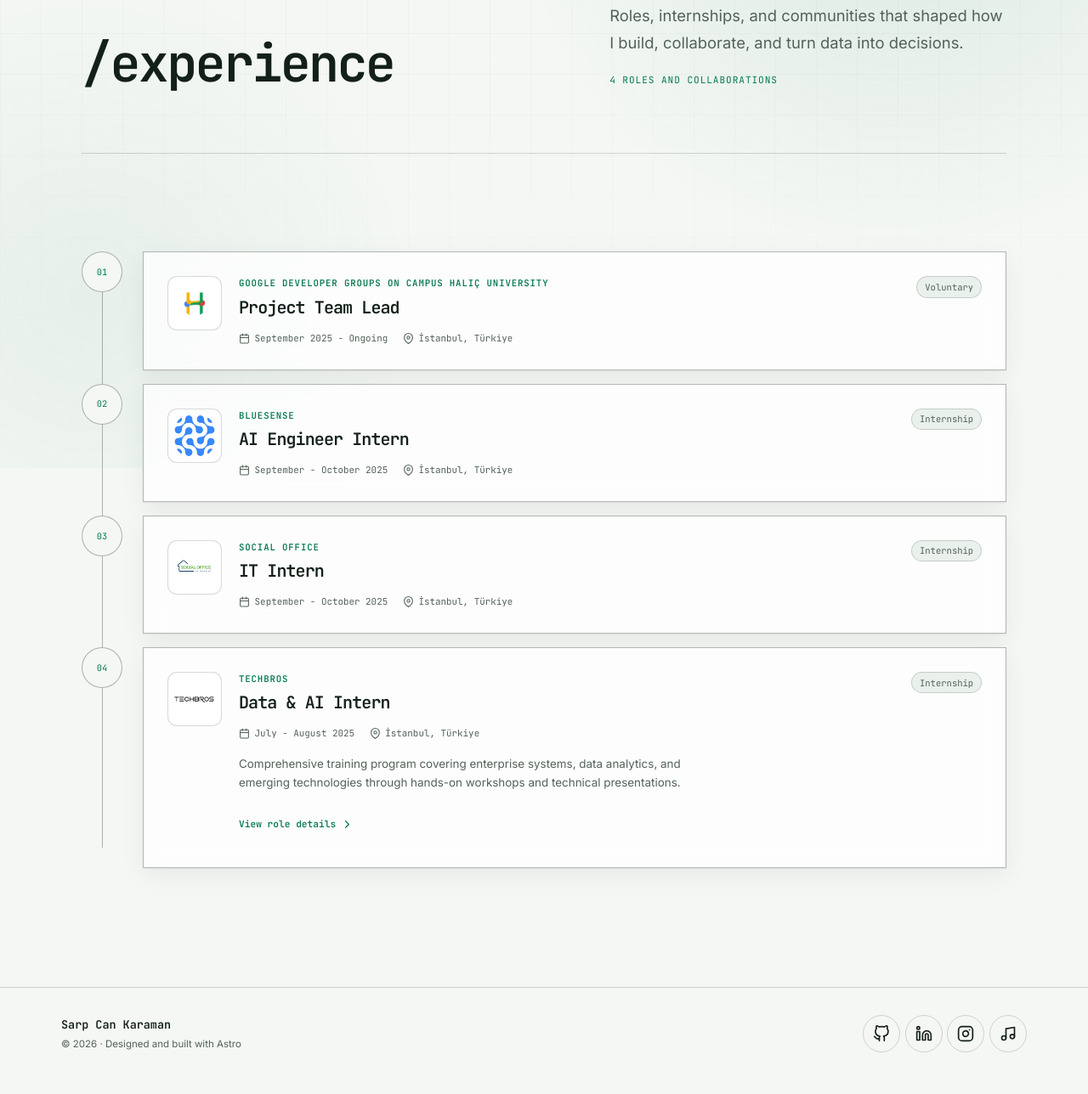
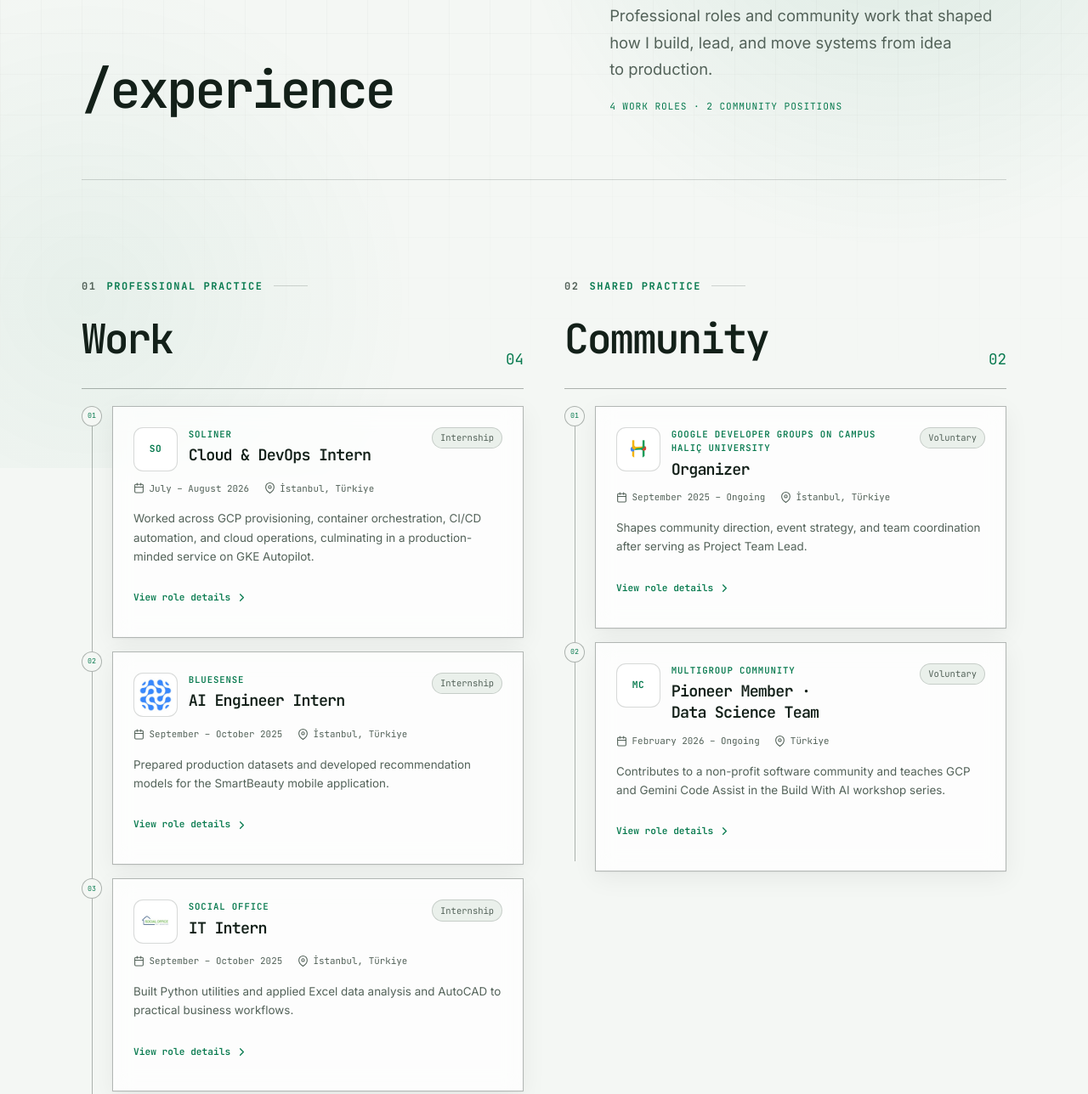
Before and after one commit to sarpowsky/sarpowsky.github.io, an Astro site: page /experience in a window 1280 px wide. Shown: the part 249-1537 px from the top of the page at 85% size. Built offline with nearby package versions, Linux system fonts and the light colour scheme; Astro itself is replaced by a stand-in of ours.

Commit message:
feat(experience): separate work and community roles

```diff
--- /dev/null
+++ b/src/components/features/ExperienceCard.astro
@@ -0,0 +1,61 @@
+---
+import type { CollectionEntry } from 'astro:content';
+import ExperienceMark from '@components/features/ExperienceMark.astro';
+import Icon from '@components/ui/Icon.astro';
+
+interface Props {
+  entry: CollectionEntry<'experience'>;
+  index: number;
+  hasDetails: boolean;
+}
+
+const { entry, index, hasDetails } = Astro.props;
+const isCurrent = /ongoing|present/i.test(entry.data.duration);
+---
+
+<li class="experience-item">
+  <div class="experience-marker" aria-hidden="true">
+    <span>{String(index + 1).padStart(2, '0')}</span>
+  </div>
+
+  <article class="experience-card surface-card">
+    <div class="experience-card-top">
+      <div class="experience-identity">
+        <ExperienceMark company={entry.data.company} logo={entry.data.logo} />
+        <div>
+          <p class="experience-company">{entry.data.company}</p>
+          <h3>{entry.data.role}</h3>
+        </div>
+      </div>
+      <span class:list={['tag', { 'tag-current': isCurrent }]}>{entry.data.type}</span>
+    </div>
+
+    <div class="experience-meta">
+      <span>
+        <Icon name="calendar" size={13} />
+        {entry.data.duration}
+      </span>
+      <span>
+        <Icon name="map-pin" size={13} />
+        {entry.data.location}
+      </span>
+    </div>
+
+    {entry.data.summary && <p class="experience-summary">{entry.data.summary}</p>}
+
+    {
+      hasDetails && (
+        <button
+          type="button"
+          class="experience-open"
+          data-modal-open={`exp-${entry.id}`}
+          aria-haspopup="dialog"
+          aria-label={`View role details for ${entry.data.role} at ${entry.data.company}`}
+        >
+          View role details
+          <Icon name="chevron-right" size={15} />
+        </button>
+      )
+    }
+  </article>
+</li>
--- /dev/null
+++ b/src/components/features/ExperienceMark.astro
@@ -0,0 +1,37 @@
+---
+import { Image } from 'astro:assets';
+import { resolveImage } from '@lib/images';
+
+interface Props {
+  company: string;
+  logo?: string;
+}
+
+const { company, logo } = Astro.props;
+const words = company.split(/[\s&]+/).filter(Boolean);
+const initials =
+  words.length > 1
+    ? words
+        .slice(0, 2)
+        .map((word) => word[0])
+        .join('')
+        .toUpperCase()
+    : company.slice(0, 2).toUpperCase();
+---
+
+{
+  logo ? (
+    <Image
+      src={resolveImage(logo)}
+      alt=""
+      width={56}
+      height={56}
+      class="card-logo experience-mark"
+      loading="lazy"
+    />
+  ) : (
+    <span class="card-logo experience-mark experience-logo-fallback" aria-hidden="true">
+      {initials}
+    </span>
+  )
+}
--- a/src/content.config.ts
+++ b/src/content.config.ts
@@ -68,7 +68,7 @@ const experience = defineCollection({
     location: z.string(),
     duration: z.string(),
     type: z.enum(['Internship', 'Voluntary', 'Full-time', 'Part-time', 'Freelance']),
-    logo: assetPath,
+    logo: assetPath.optional(),
     summary: z.string().optional(),
     order,
     draft: z.boolean().default(false),
--- a/src/content/experience/bluesense.md
+++ b/src/content/experience/bluesense.md
@@ -2,8 +2,17 @@
 role: AI Engineer Intern
 company: BLUESENSE
 location: "İstanbul, Türkiye"
-duration: September - October 2025
+duration: September – October 2025
 type: Internship
 logo: /src/assets/experience/bluesense_ai_logo.jpeg
 order: 2
+summary: "Prepared production datasets and developed recommendation models for the SmartBeauty mobile application."
 ---
+
+Supported recommendation-system development for the SmartBeauty mobile application using real production data.
+
+## Recommendation work
+
+- Cleaned and prepared tabular datasets for model development
+- Engineered features and iterated on recommendation models
+- Evaluated model performance against production data
--- a/src/content/experience/gdg-on-halic.md
+++ b/src/content/experience/gdg-on-halic.md
@@ -1,9 +1,23 @@
 ---
-role: Project Team Lead
+role: Organizer
 company: Google Developer Groups on Campus Haliç University
 location: "İstanbul, Türkiye"
-duration: September 2025 - Ongoing
+duration: September 2025 – Ongoing
 type: Voluntary
 logo: /src/assets/experience/gdg-halic-logo.png
 order: 1
+summary: "Shapes community direction, event strategy, and team coordination after serving as Project Team Lead."
 ---
+
+Joined the community's project leadership in September 2025 and moved into the Organizer role in July 2026.
+
+## Organizer · July 2026 – Ongoing
+
+- Leads community direction, event strategy, and cross-functional team coordination
+- Coordinates the people and planning behind technical learning events
+
+## Project Team Lead · September 2025 – July 2026
+
+- Led technical operations and oversaw projects developed within the team
+- Organized midterm workshops on Python, data structures, and object-oriented programming
+- Co-organized Haliç Engineering Summit '25
--- /dev/null
+++ b/src/content/experience/multigroup-community.md
@@ -0,0 +1,17 @@
+---
+role: Pioneer Member · Data Science Team
+company: MultiGroup Community
+location: Türkiye
+duration: February 2026 – Ongoing
+type: Voluntary
+order: 2
+summary: "Contributes to a non-profit software community and teaches GCP and Gemini Code Assist in the Build With AI workshop series."
+---
+
+Contribute to projects and courses within Developer MultiGroup, a non-profit software community built around collaborative technical learning.
+
+## Community work
+
+- Participate in the Data Science Team as a Pioneer Member
+- Instruct Build With AI sessions covering Google Cloud Platform and Gemini Code Assist
+- Support workshops organized with Google for Developers
--- a/src/content/experience/social-office.md
+++ b/src/content/experience/social-office.md
@@ -2,8 +2,17 @@
 role: IT Intern
 company: Social Office
 location: "İstanbul, Türkiye"
-duration: September - October 2025
+duration: September – October 2025
 type: Internship
 logo: /src/assets/experience/social-office-logo.jpeg
 order: 3
+summary: "Built Python utilities and applied Excel data analysis and AutoCAD to practical business workflows."
 ---
+
+Contributed to applied IT tasks across software, analysis, and technical drafting.
+
+## Applied work
+
+- Developed Python programs for practical business tasks
+- Applied Excel to data analysis and operational workflows
+- Produced technical designs and drafts with AutoCAD
--- /dev/null
+++ b/src/content/experience/soliner.md
@@ -0,0 +1,24 @@
+---
+role: Cloud & DevOps Intern
+company: Soliner
+location: "İstanbul, Türkiye"
+duration: July – August 2026
+type: Internship
+order: 1
+summary: "Worked across GCP provisioning, container orchestration, CI/CD automation, and cloud operations, culminating in a production-minded service on GKE Autopilot."
+---
+
+Worked across the delivery path from local Linux workflows to repeatable cloud deployments on Google Cloud Platform.
+
+## Infrastructure and delivery
+
+- Provisioned and configured GCP services with attention to IAM, networking, security, and cost
+- Containerized workloads with multi-stage, non-root Docker images and deployed them with Kubernetes
+- Automated testing, linting, and deployment through GitHub Actions CI/CD pipelines
+- Applied monitoring, logging, and Infrastructure as Code principles to repeatable environments
+
+## Applied project
+
+- Built K8s Carbon Advisor, a FastAPI rightsizing and carbon-estimation service on GKE Autopilot
+- Used Horizontal Pod Autoscaling and keyless authentication through Workload Identity Federation
+- Validated pod self-healing with 250 of 250 requests served during a simulated failure
--- a/src/content/experience/techbros.md
+++ b/src/content/experience/techbros.md
@@ -2,31 +2,22 @@
 role: "Data & AI Intern"
 company: TECHBROS
 location: "İstanbul, Türkiye"
-duration: July - August 2025
+duration: July – August 2025
 type: Internship
 logo: /src/assets/experience/techbros-logo.jpeg
 order: 4
-summary: "Comprehensive training program covering enterprise systems, data analytics, and emerging technologies through hands-on workshops and technical presentations."
+summary: "Completed a month-long training program spanning enterprise systems, data analytics, DevOps, and applied machine learning."
 ---
 
-Participated in TechBros InternCamp2025, an intensive month-long training program that provided comprehensive exposure to enterprise-level technologies and modern data engineering practices. The program combined theoretical learning with practical implementation across multiple technology domains.
+Participated in TechBros InternCamp2025, an intensive month-long program combining structured training, practical exercises, workshops, and technical presentations.
 
-## Responsibilities
+## Focus areas
 
-- Developed expertise in ERP and CRM systems architecture and integration patterns
-- Implemented DevOps methodologies and deployment pipelines for scalable applications
-- Gained hands-on experience in Business Intelligence and Data Analytics fundamentals
-- Designed and optimized Data Warehousing solutions and ETL/ELT processes
-- Created interactive data visualizations and performed advanced statistical analysis
-- Worked with SQL and NoSQL database management systems for enterprise applications
-- Explored Generative AI applications and implementation strategies in real-world scenarios
-- Integrated Machine Learning solutions into enterprise environments and workflows
-- Participated in technical workshops and delivered presentations on emerging technologies
-- Collaborated with cross-functional teams on data-driven business solutions
+- Trained in DevOps practices, deployment pipelines, and ERP/CRM integration concepts
+- Practiced SQL and NoSQL database management alongside data warehousing and ETL workflows
+- Explored business intelligence, data visualization, statistical analysis, and ML integration
+- Completed hands-on workshops and delivered technical presentations on emerging technologies
 
-## Achievements
+## Outcome
 
-- Successfully completed comprehensive enterprise systems training
-- Developed proficiency in end-to-end data pipeline design and implementation
-- Gained practical experience with industry-standard BI and analytics tools
-- Built foundational knowledge in AI/ML integration for enterprise environments
+- Built a broader foundation for working across data, infrastructure, and enterprise systems
--- a/src/pages/experience.astro
+++ b/src/pages/experience.astro
@@ -1,13 +1,13 @@
 ---
-import { Image } from 'astro:assets';
 import { render } from 'astro:content';
-import BaseLayout from '@layouts/BaseLayout.astro';
+import ExperienceCard from '@components/features/ExperienceCard.astro';
+import ExperienceMark from '@components/features/ExperienceMark.astro';
 import PageIntro from '@components/layout/PageIntro.astro';
 import Icon from '@components/ui/Icon.astro';
 import Modal from '@components/ui/Modal.astro';
 import ModalController from '@components/ui/modal-controller.astro';
+import BaseLayout from '@layouts/BaseLayout.astro';
 import { getExperience } from '@lib/content';
-import { resolveImage } from '@lib/images';
 
 const experience = await getExperience();
 
@@ -17,9 +17,28 @@ const entries = await Promise.all(
   experience.map(async (entry) => ({
     entry,
     Content: (await render(entry)).Content,
-    hasDetails: Boolean(entry.data.summary || entry.body?.trim()),
+    hasDetails: Boolean(entry.body?.trim()),
   }))
 );
+
+const workEntries = entries.filter(({ entry }) => entry.data.type !== 'Voluntary');
+const communityEntries = entries.filter(({ entry }) => entry.data.type === 'Voluntary');
+const lanes = [
+  {
+    id: 'work-experience',
+    index: '01',
+    label: 'Professional practice',
+    title: 'Work',
+    entries: workEntries,
+  },
+  {
+    id: 'community-experience',
+    index: '02',
+    label: 'Shared practice',
+    title: 'Community',
+    entries: communityEntries,
+  },
+];
 ---
 
 <BaseLayout
@@ -31,71 +50,36 @@ const entries = await Promise.all(
       index="03"
       label="Field notes"
       title="/experience"
-      description="Roles, internships, and communities that shaped how I build, collaborate, and turn data into decisions."
-      meta={`${entries.length} roles and collaborations`}
+      description="Professional roles and community work that shaped how I build, lead, and move systems from idea to production."
+      meta={`${workEntries.length} work roles · ${communityEntries.length} community positions`}
     />
 
-    <ol class="experience-timeline">
+    <div class="experience-columns">
       {
-        entries.map(({ entry, hasDetails }, index) => (
-          <li class="experience-item">
-            <div class="experience-marker" aria-hidden="true">
-              <span>{String(index + 1).padStart(2, '0')}</span>
+        lanes.map((lane) => (
+          <section class="experience-lane" aria-labelledby={lane.id}>
+            <div class="experience-lane-heading">
+              <div>
+                <p class="eyebrow">
+                  <span aria-hidden="true">{lane.index}</span> {lane.label}
+                </p>
+                <h2 id={lane.id}>{lane.title}</h2>
+              </div>
+              <span class="experience-lane-count">
+                <span class="sr-only">{lane.entries.length} entries</span>
+                <span aria-hidden="true">{String(lane.entries.length).padStart(2, '0')}</span>
+              </span>
             </div>
 
-            <article class="experience-card surface-card">
-              <Image
-                src={resolveImage(entry.data.logo)}
-                alt=""
-                width={64}
-                height={64}
-                class="card-logo"
-                loading="lazy"
-              />
-
-              <div class="experience-content">
-                <div class="experience-title-row">
-                  <div>
-                    <p class="experience-company">{entry.data.company}</p>
-                    <h2>{entry.data.role}</h2>
-                  </div>
-                  <span
-                    class:list={['tag', { 'tag-current': entry.data.duration.includes('Ongoing') }]}
-                  >
-                    {entry.data.type}
-                  </span>
-                </div>
-
-                <div class="experience-meta">
-                  <span>
-                    <Icon name="calendar" size={13} />
-                    {entry.data.duration}
-                  </span>
-                  <span>
-                    <Icon name="map-pin" size={13} />
-                    {entry.data.location}
-                  </span>
-                </div>
-
-                {entry.data.summary && <p class="experience-summary">{entry.data.summary}</p>}
-
-                {hasDetails && (
-                  <button
-                    type="button"
-                    class="experience-open"
-                    data-modal-open={`exp-${entry.id}`}
-                    aria-haspopup="dialog"
-                  >
-                    View role details
-                    <Icon name="chevron-right" size={15} />
-                  </button>
-                )}
-              </div>
-            </article>
-          </li>
+            <ol class="experience-list">
+              {lane.entries.map(({ entry, hasDetails }, index) => (
+                <ExperienceCard entry={entry} index={index} hasDetails={hasDetails} />
+              ))}
+            </ol>
+          </section>
         ))
       }
-    </ol>
+    </div>
   </div>
 
   {
@@ -104,13 +88,7 @@ const entries = await Promise.all(
         hasDetails && (
           <Modal id={`exp-${entry.id}`} labelledby={`exp-${entry.id}-title`}>
             <div class="modal-heading">
-              <Image
-                src={resolveImage(entry.data.logo)}
-                alt=""
-                width={56}
-                height={56}
-                class="card-logo"
-              />
+              <ExperienceMark company={entry.data.company} logo={entry.data.logo} />
               <div>
                 <p class="modal-kicker">{entry.data.company}</p>
                 <h2 id={`exp-${entry.id}-title`}>{entry.data.role}</h2>
--- a/src/styles/components.css
+++ b/src/styles/components.css
@@ -804,19 +804,49 @@
 
 /* --------------------------------------------------------------- experience */
 
-.experience-timeline {
+.experience-columns {
+  display: grid;
+  gap: clamp(3rem, 8vw, 5rem);
+}
+
+.experience-lane {
+  min-width: 0;
+}
+
+.experience-lane-heading {
+  display: flex;
+  align-items: flex-end;
+  justify-content: space-between;
+  gap: 1rem;
+  margin-bottom: 1.25rem;
+  padding-bottom: 1.25rem;
+  border-bottom: 1px solid var(--border-strong);
+}
+
+.experience-lane-heading h2 {
+  margin-top: 0.45rem;
+  font-size: clamp(2rem, 5vw, 3rem);
+}
+
+.experience-lane-count {
+  color: var(--accent);
+  font-family: var(--font-mono);
+  font-size: 1.1rem;
+}
+
+.experience-list {
   position: relative;
   display: flex;
   flex-direction: column;
   gap: 1rem;
 }
 
-.experience-timeline::before {
+.experience-list::before {
   content: '';
   position: absolute;
-  top: 1.5rem;
-  bottom: 1.5rem;
-  left: 1.5rem;
+  top: 0.75rem;
+  bottom: 0.75rem;
+  left: 0.75rem;
   width: 1px;
   background: var(--border-strong);
 }
@@ -824,8 +854,8 @@
 .experience-item {
   position: relative;
   display: grid;
-  grid-template-columns: 3rem minmax(0, 1fr);
-  gap: clamp(0.75rem, 3vw, 1.5rem);
+  grid-template-columns: 1.5rem minmax(0, 1fr);
+  gap: 0.75rem;
 }
 
 .experience-marker {
@@ -834,45 +864,63 @@
   display: grid;
   place-items: center;
   align-self: start;
-  width: 3rem;
-  height: 3rem;
+  width: 1.5rem;
+  height: 1.5rem;
   border: 1px solid var(--border-strong);
   border-radius: 50%;
   background: var(--bg);
   color: var(--accent);
   font-family: var(--font-mono);
-  font-size: 0.65rem;
+  font-size: 0.52rem;
 }
 
 .experience-card {
   display: flex;
-  gap: 1.25rem;
-  padding: clamp(1.25rem, 3vw, 1.75rem);
+  min-width: 0;
+  flex-direction: column;
+  padding: clamp(1.1rem, 3vw, 1.5rem);
   transition:
     border-color 0.25s var(--ease-out-soft),
     box-shadow 0.3s var(--ease-out-soft);
 }
 
-.experience-card:has(.experience-open):hover {
+.experience-card:has(.experience-open:hover),
+.experience-card:focus-within {
   border-color: var(--accent);
   box-shadow: var(--shadow-lg);
 }
 
+.experience-card-top {
+  display: flex;
+  align-items: flex-start;
+  justify-content: space-between;
+  gap: 0.85rem;
+}
+
+.experience-identity {
+  display: flex;
+  min-width: 0;
+  align-items: flex-start;
+  gap: 0.8rem;
+}
+
+.experience-identity > div {
+  min-width: 0;
+}
+
 .experience-card .card-logo {
-  width: 4rem;
-  height: 4rem;
-}
-
-.experience-content {
-  flex: 1;
-  min-width: 0;
-}
-
-.experience-title-row {
-  display: flex;
-  align-items: start;
-  justify-content: space-between;
-  gap: 1rem;
+  width: 3.25rem;
+  height: 3.25rem;
+}
+
+.experience-logo-fallback {
+  display: grid;
+  place-items: center;
+  color: var(--accent);
+  font-family: var(--font-mono);
+  font-size: 0.7rem;
+  font-weight: 700;
+  letter-spacing: 0.05em;
 }
 
 .experience-company {
@@ -881,12 +929,18 @@
   font-size: 0.67rem;
   font-weight: 600;
   letter-spacing: 0.08em;
+  overflow-wrap: anywhere;
   text-transform: uppercase;
 }
 
-.experience-title-row h2 {
+.experience-card h3 {
   margin-top: 0.3rem;
-  font-size: clamp(1rem, 2.5vw, 1.25rem);
+  font-size: clamp(1rem, 2.5vw, 1.15rem);
+  line-height: 1.35;
+}
+
+.experience-card-top > .tag {
+  flex-shrink: 0;
 }
 
 .tag-current {
@@ -914,7 +968,6 @@
 }
 
 .experience-summary {
-  max-width: 67ch;
   margin-top: 1rem;
   color: var(--fg-muted);
   font-size: 0.84rem;
@@ -1516,6 +1569,12 @@ body:has(dialog.modal[open]) {
   .certificate-grid {
     grid-template-columns: repeat(3, minmax(0, 1fr));
   }
+
+  .experience-columns {
+    grid-template-columns: repeat(2, minmax(0, 1fr));
+    gap: clamp(1.75rem, 4vw, 3rem);
+    align-items: start;
+  }
 }
 
 @media (max-width: 40rem) {
@@ -1562,34 +1621,6 @@ body:has(dialog.modal[open]) {
     font-size: clamp(2.15rem, 11vw, 3rem);
   }
 
-  .experience-timeline::before {
-    left: 1rem;
-  }
-
-  .experience-item {
-    grid-template-columns: 2rem minmax(0, 1fr);
-    gap: 0.65rem;
-  }
-
-  .experience-marker {
-    width: 2rem;
-    height: 2rem;
-    font-size: 0.58rem;
-  }
-
-  .experience-card {
-    flex-direction: column;
-  }
-
-  .experience-title-row {
-    flex-direction: column-reverse;
-    gap: 0.65rem;
-  }
-
-  .experience-title-row .tag {
-    width: fit-content;
-  }
-
   .modal-heading {
     align-items: flex-start;
     flex-direction: column;
@@ -1607,3 +1638,13 @@ body:has(dialog.modal[open]) {
     width: min(100% - 1rem, 46rem);
   }
 }
+
+@media (max-width: 24rem) {
+  .experience-card-top {
+    flex-direction: column;
+  }
+
+  .experience-card-top > .tag {
+    margin-left: calc(3.25rem + 0.8rem);
+  }
+}
```
Also changed, not shown: .pages.yml, README.md.
